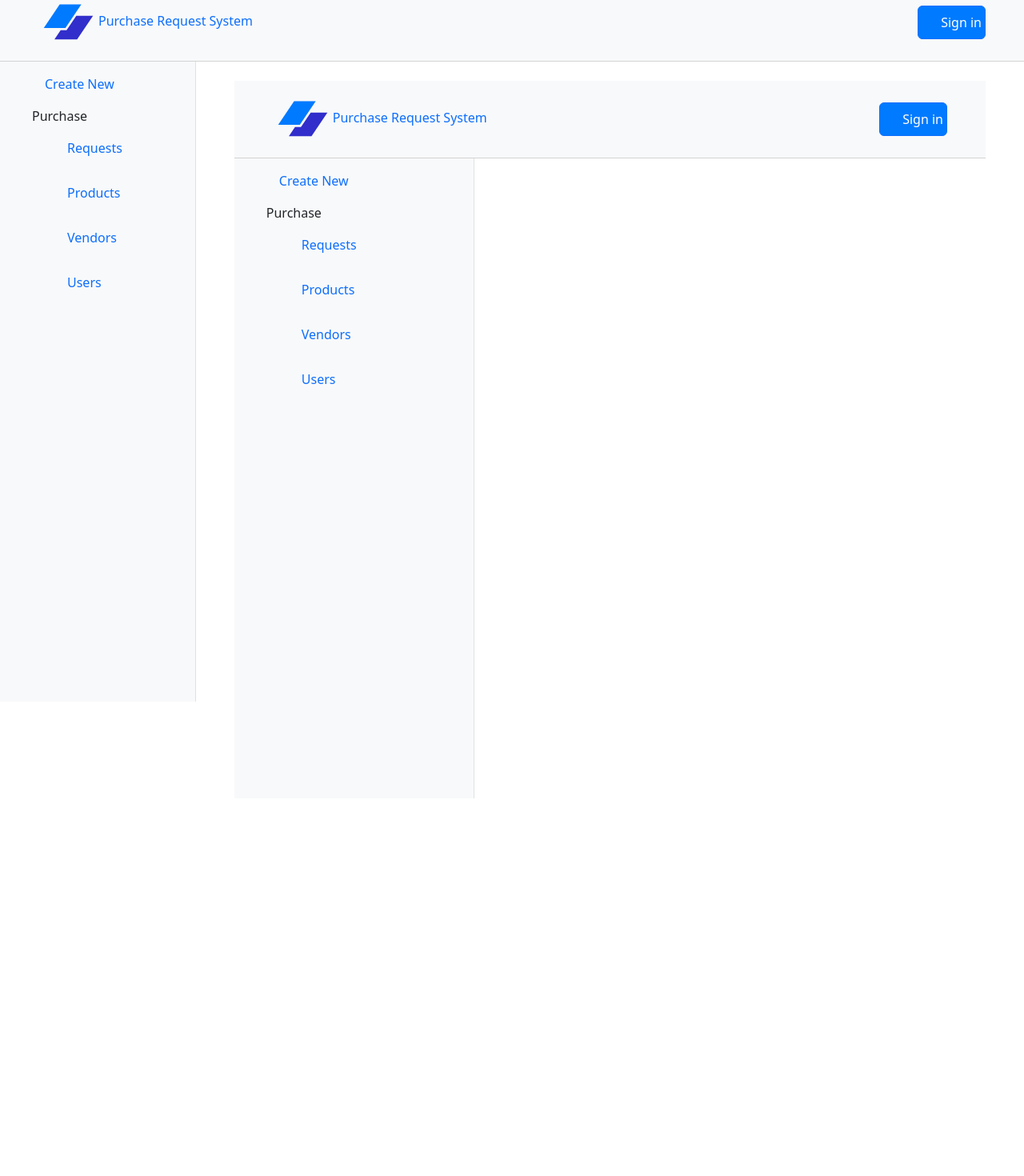
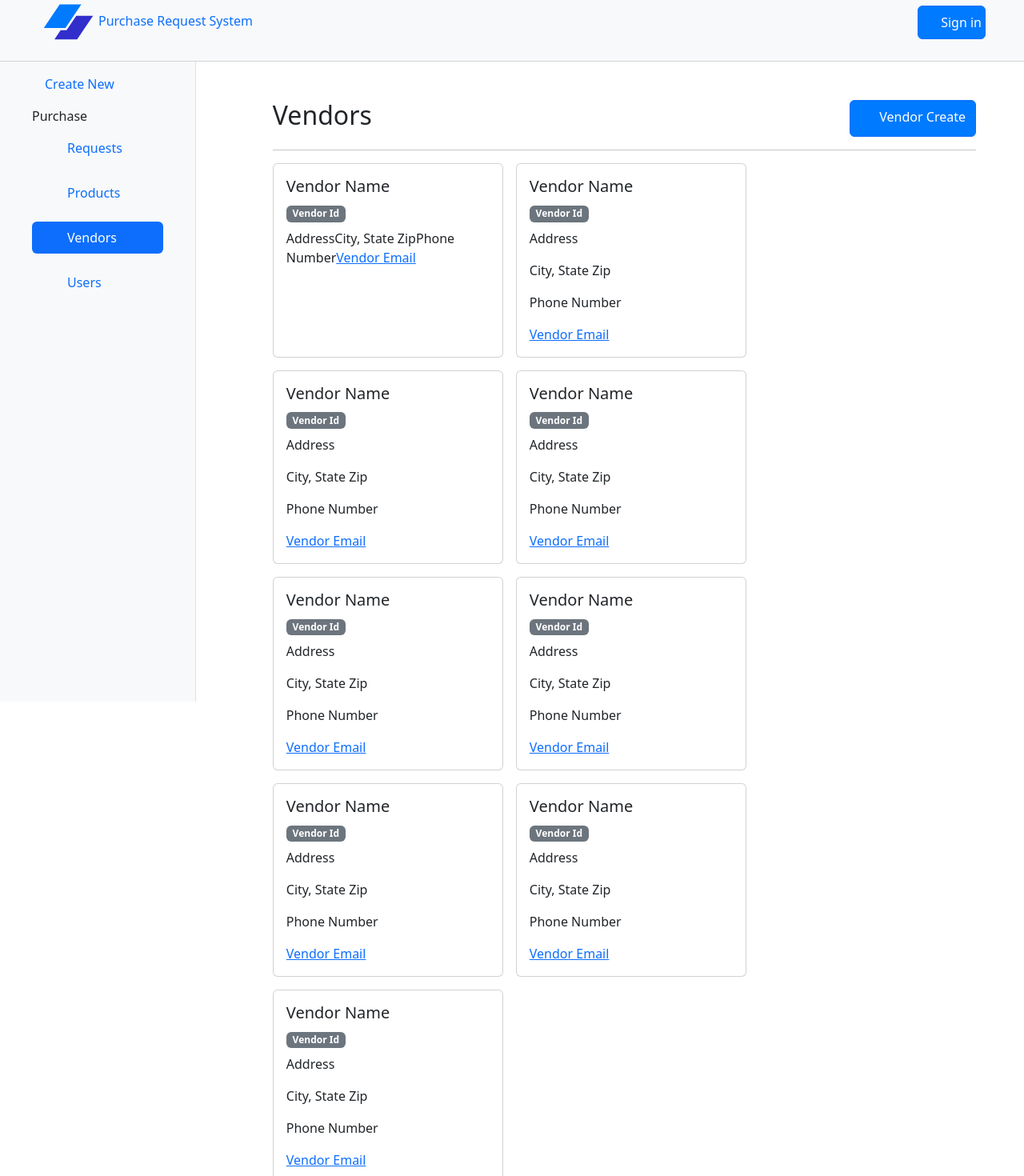
Before and after one commit to demetriwarren/PrsClient, a React (Vite) app: page /vendors in a window 1280 px wide. Shown: the part 20-1490 px from the top of the page at 80% size. Before the commit the page ends 1018 px from the top, so only its background shows below. Built offline with nearby package versions, Linux system fonts and the light colour scheme.

Commit message:
Added NavPanel

```diff
--- a/src/App.tsx
+++ b/src/App.tsx
@@ -1,29 +1,23 @@
-import "bootstrap/dist/css/bootstrap.min.css"
-import './App.css'
-import Header from "../src/Header"
-import IndexPage from "../src/IndexPage"
-import NavPanel from "./NavPanel"
-import {BrowserRouter, Routes, Route} from "react-router-dom"
-import { VendorPage } from "./vendors/VendorsPage"
-
+import "bootstrap/dist/css/bootstrap.min.css";
+import "./App.css";
+import Header from "../src/Header";
+import IndexPage from "../src/IndexPage";
+import NavPanel from "./NavPanel";
+import { BrowserRouter, Routes, Route } from "react-router-dom";
+import { VendorsPage } from "./vendors/VendorsPage";
 
 function App() {
-
   return (
     <BrowserRouter>
       <>
         <div>
           <Header />
           <main className="d-flex">
-          <NavPanel/>
+            <NavPanel />
             <section className="container-fluid pt-4 px-5 ms-0">
               <Routes>
-            <Route path="/" element={<IndexPage/>}/>
-            <Route path="/vendors" element={<VendorPage />}/>
-
-
-
-
+                <Route path="/" element={<IndexPage />} />
+                <Route path="vendors" element={<VendorsPage />} />
               </Routes>
             </section>
           </main>
@@ -33,4 +27,4 @@ function App() {
   );
 }
 
-export default App
+export default App;
--- a/src/NavPanel.tsx
+++ b/src/NavPanel.tsx
@@ -1,51 +1,54 @@
+import { NavLink } from "react-router-dom";
+
 function NavPanel() {
   return (
     <nav className=" d-flex flex-column p-3 border-end vh-100 bg-body-tertiary">
       <span>
-        <a className="ms-3 text-decoration-none">
+        <NavLink to="/create-new" className="ms-3 text-decoration-none">
           <svg className="bi me-1" width={20} height={20} fill="currentColor">
             <use xlinkHref="/node_modules/bootstrap-icons/bootstrap-icons.svg#plus-circle-fill" />
           </svg>
           Create New
-        </a>
+        </NavLink>
       </span>
       <span className="d-flex mt-3 ps-4">Purchase</span>
       <ul className="nav nav-pills flex-column px-3">
         <li className="nav-item p-2">
-          <a className="nav-link" aria-current="page" href="requests/requests.html">
+          <NavLink to="/requests" className="nav-link">
             <svg className="bi me-2" width={20} height={20} fill="currentColor">
               <use xlinkHref="/node_modules/bootstrap-icons/bootstrap-icons.svg#cart" />
             </svg>
             Requests
-          </a>
+          </NavLink>
         </li>
         <li className="nav-item p-2">
-          <a className="nav-link" aria-current="page" href="products/products.html">
+          <NavLink to="/products" className="nav-link">
             <svg className="bi me-2" width={20} height={20} fill="currentColor">
               <use xlinkHref="/node_modules/bootstrap-icons/bootstrap-icons.svg#grid" />
             </svg>
             Products
-          </a>
+          </NavLink>
         </li>
         <li className="nav-item p-2">
-          <a className="nav-link" aria-current="page" href="vendors/vendors.html">
+          <NavLink to={"/vendors"} className="nav-link">
+            {/* <a className="nav-link active" aria-current="page" href="vendors.html"> */}
             <svg className="bi me-2" width={20} height={20} fill="currentColor">
               <use xlinkHref="/node_modules/bootstrap-icons/bootstrap-icons.svg#building" />
             </svg>
             Vendors
-          </a>
+          </NavLink>
         </li>
         <li className="nav-item p-2">
-          <a className="nav-link" aria-current="page" href="users/users.html">
+        <NavLink to={"/users"} className="nav-link">
             <svg className="bi me-2" width={20} height={20} fill="currentColor">
               <use xlinkHref="/node_modules/bootstrap-icons/bootstrap-icons.svg#people" />
             </svg>
             Users
-          </a>
+          </NavLink>
         </li>
       </ul>
     </nav>
   );
 }
 
-export default NavPanel
+export default NavPanel;
--- a/src/vendors/VendorsPage.tsx
+++ b/src/vendors/VendorsPage.tsx
@@ -1,16 +1,130 @@
-import Header from "../Header";
-import NavPanel from "../NavPanel";
-
-
-export function VendorPage(){
-
-
-    return (
-        <>
-        <Header/>
-        <NavPanel/>
-
-
-        </>
-    )
+export function VendorsPage() {
+  return (
+    <>
+      <section className="container-fluid ps-5 pt-4">
+        <div className="d-flex justify-content-between">
+          <h2>Vendors</h2>
+          <a className="btn btn-primary pt-2" href="vendor-create.html">
+            <svg className="bi me-1" width={20} height={20} fill="currentColor">
+              <use xlinkHref="/node_modules/bootstrap-icons/bootstrap-icons.svg#plus" />
+            </svg>
+            Vendor Create
+          </a>
+        </div>
+        <hr />
+        <div className="d-flex flex-wrap gap-3">
+          <div className="card" style={{ width: "18rem" }}>
+            <div className="card-body">
+              <h5 className="card-title">Vendor Name</h5>
+              <h3 className="badge bg-secondary">Vendor Id</h3>
+              <div className="flex-column">
+                <span className="card-text">Address</span>
+                <span className="card-text">City, State Zip</span>
+                <span className="card-text">Phone Number</span>
+                <a href="#" className="card-link">
+                  Vendor Email
+                </a>
+              </div>
+            </div>
+          </div>
+          <div className="card" style={{ width: "18rem" }}>
+            <div className="card-body">
+              <h5 className="card-title">Vendor Name</h5>
+              <h3 className="badge bg-secondary">Vendor Id</h3>
+              <p className="card-text">Address</p>
+              <p className="card-text">City, State Zip</p>
+              <p className="card-text">Phone Number</p>
+              <a href="#" className="card-link">
+                Vendor Email
+              </a>
+            </div>
+          </div>
+          <div className="card" style={{ width: "18rem" }}>
+            <div className="card-body">
+              <h5 className="card-title">Vendor Name</h5>
+              <h3 className="badge bg-secondary">Vendor Id</h3>
+              <p className="card-text">Address</p>
+              <p className="card-text">City, State Zip</p>
+              <p className="card-text">Phone Number</p>
+              <a href="#" className="card-link">
+                Vendor Email
+              </a>
+            </div>
+          </div>
+          <div className="card" style={{ width: "18rem" }}>
+            <div className="card-body">
+              <h5 className="card-title">Vendor Name</h5>
+              <h3 className="badge bg-secondary">Vendor Id</h3>
+              <p className="card-text">Address</p>
+              <p className="card-text">City, State Zip</p>
+              <p className="card-text">Phone Number</p>
+              <a href="#" className="card-link">
+                Vendor Email
+              </a>
+            </div>
+          </div>
+          <div className="card" style={{ width: "18rem" }}>
+            <div className="card-body">
+              <h5 className="card-title">Vendor Name</h5>
+              <h3 className="badge bg-secondary">Vendor Id</h3>
+              <p className="card-text">Address</p>
+              <p className="card-text">City, State Zip</p>
+              <p className="card-text">Phone Number</p>
+              <a href="#" className="card-link">
+                Vendor Email
+              </a>
+            </div>
+          </div>
+          <div className="card" style={{ width: "18rem" }}>
+            <div className="card-body">
+              <h5 className="card-title">Vendor Name</h5>
+              <h3 className="badge bg-secondary">Vendor Id</h3>
+              <p className="card-text">Address</p>
+              <p className="card-text">City, State Zip</p>
+              <p className="card-text">Phone Number</p>
+              <a href="#" className="card-link">
+                Vendor Email
+              </a>
+            </div>
+          </div>
+          <div className="card" style={{ width: "18rem" }}>
+            <div className="card-body">
+              <h5 className="card-title">Vendor Name</h5>
+              <h3 className="badge bg-secondary">Vendor Id</h3>
+              <p className="card-text">Address</p>
+              <p className="card-text">City, State Zip</p>
+              <p className="card-text">Phone Number</p>
+              <a href="#" className="card-link">
+                Vendor Email
+              </a>
+            </div>
+          </div>
+          <div className="card" style={{ width: "18rem" }}>
+            <div className="card-body">
+              <h5 className="card-title">Vendor Name</h5>
+              <h3 className="badge bg-secondary">Vendor Id</h3>
+              <p className="card-text">Address</p>
+              <p className="card-text">City, State Zip</p>
+              <p className="card-text">Phone Number</p>
+              <a href="#" className="card-link">
+                Vendor Email
+              </a>
+            </div>
+          </div>
+          <div className="card" style={{ width: "18rem" }}>
+            <div className="card-body">
+              <h5 className="card-title">Vendor Name</h5>
+              <h3 className="badge bg-secondary">Vendor Id</h3>
+              <p className="card-text">Address</p>
+              <p className="card-text">City, State Zip</p>
+              <p className="card-text">Phone Number</p>
+              <a href="#" className="card-link">
+                Vendor Email
+              </a>
+            </div>
+          </div>
+        </div>
+      </section>
+    </>
+  );
 }
```
Lines whose indentation alone changed are shown as unchanged.
